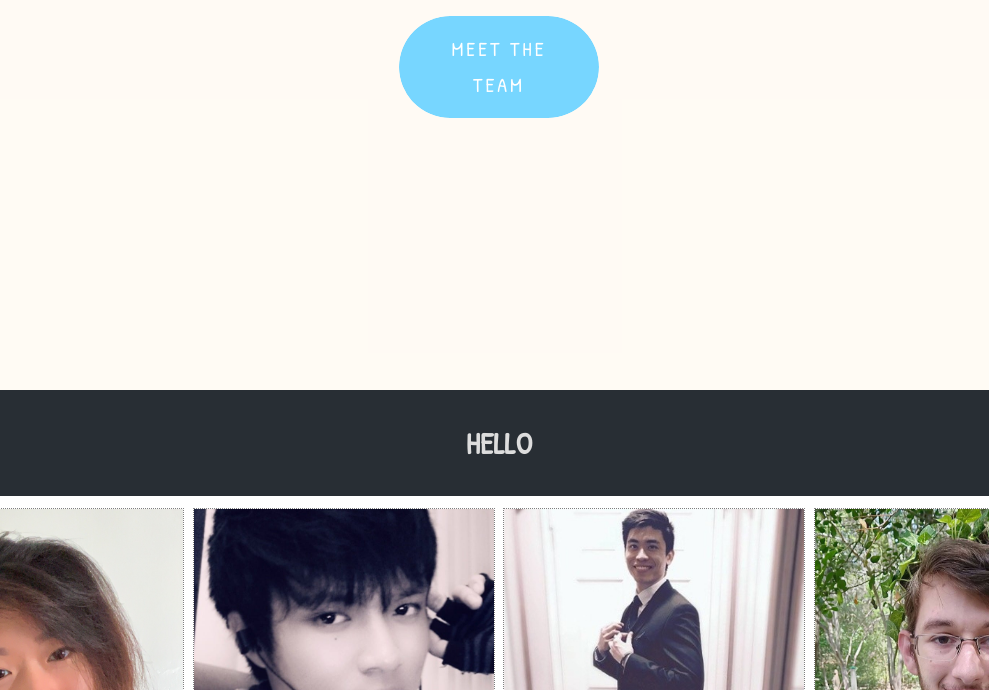
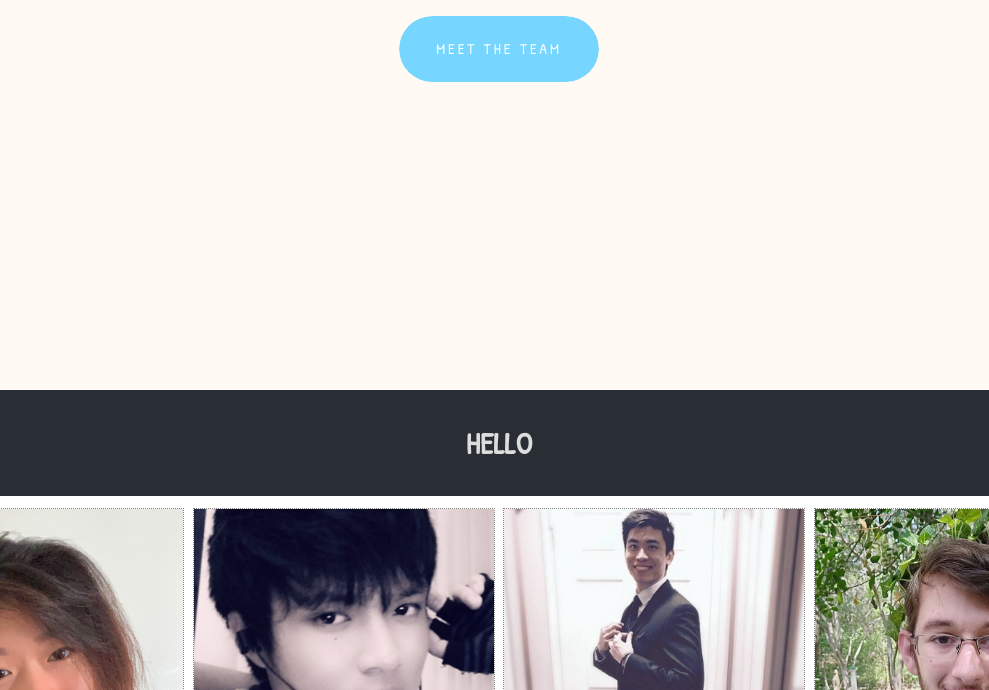
Before and after one commit to project-trenchcoat/project-trenchcoat.github.io, a plain HTML site: page index.html in a window 1280 px wide. Shown: the part 410-1100 px from the top of the page, without its empty margins (141-1130 px from the left). Drawn offline with nearby package versions, Linux system fonts and the light colour scheme.

Commit message:
font size

```diff
--- a/css/style.css
+++ b/css/style.css
@@ -81,7 +81,7 @@ figure figcaption {
   border-radius: 10rem;
   color: #fff;
   text-transform: uppercase;
-  font-size: 1rem;
+  font-size: 15px;
   letter-spacing: 0.15rem;
   transition: all 0.3s;
   position: relative;
```
